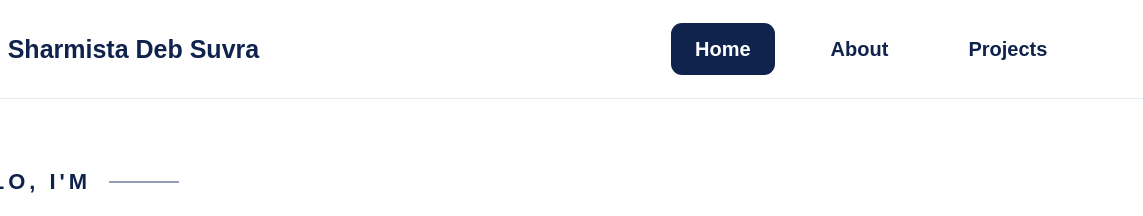
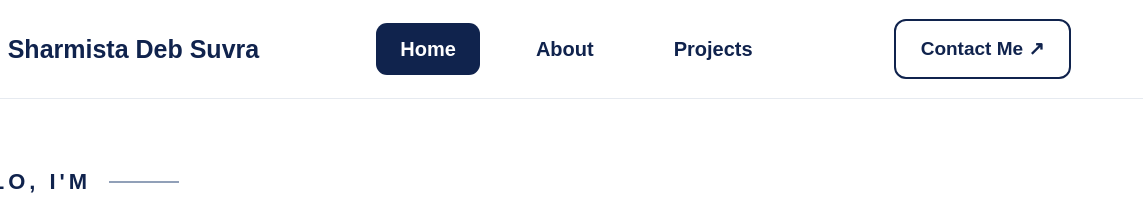
Before and after one commit to suvra-codes/sharmista-portfolio, a plain HTML site: page index.html in a window 1280 px wide. Shown: the top 216 px of the page, 137-1280 px from the left. Drawn offline with Linux system fonts and the light colour scheme.

Commit message:
Add files via upload

```diff
--- a/index.html
+++ b/index.html
@@ -19,7 +19,7 @@
                 <li><a href="about.html">About</a></li>
                 <li><a href="projects.html">Projects</a></li>
             </ul>
-            <!-- <a class="nav-contact" href="projects.html#contact">Contact Me <span aria-hidden="true">↗</span></a> -->
+            <a class="nav-contact" href="projects.html#contact">Contact Me <span aria-hidden="true">↗</span></a>
         </nav>
     </header>
 
```
Also changed, not shown: about.html (+1 -1 lines), projects.html (+37 -1 lines), README.txt (added).
